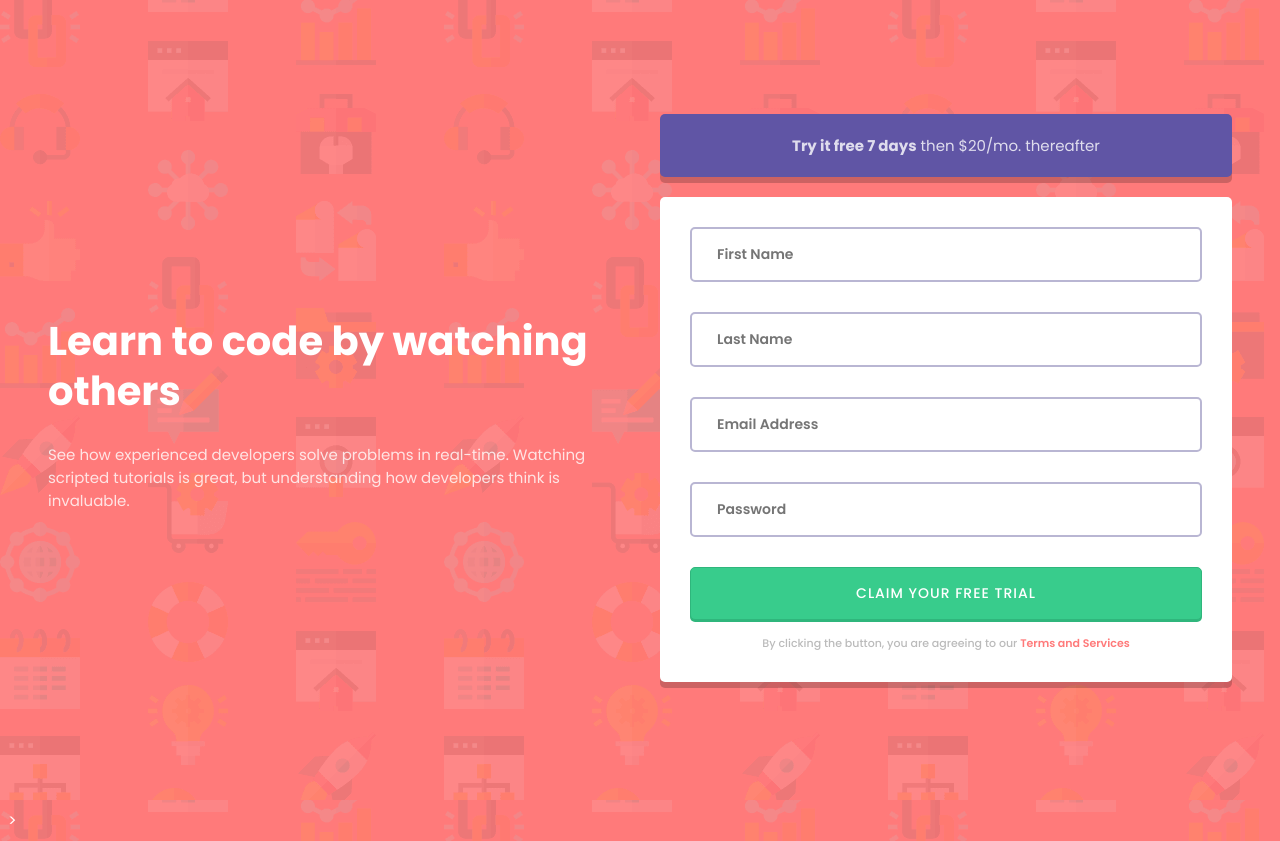
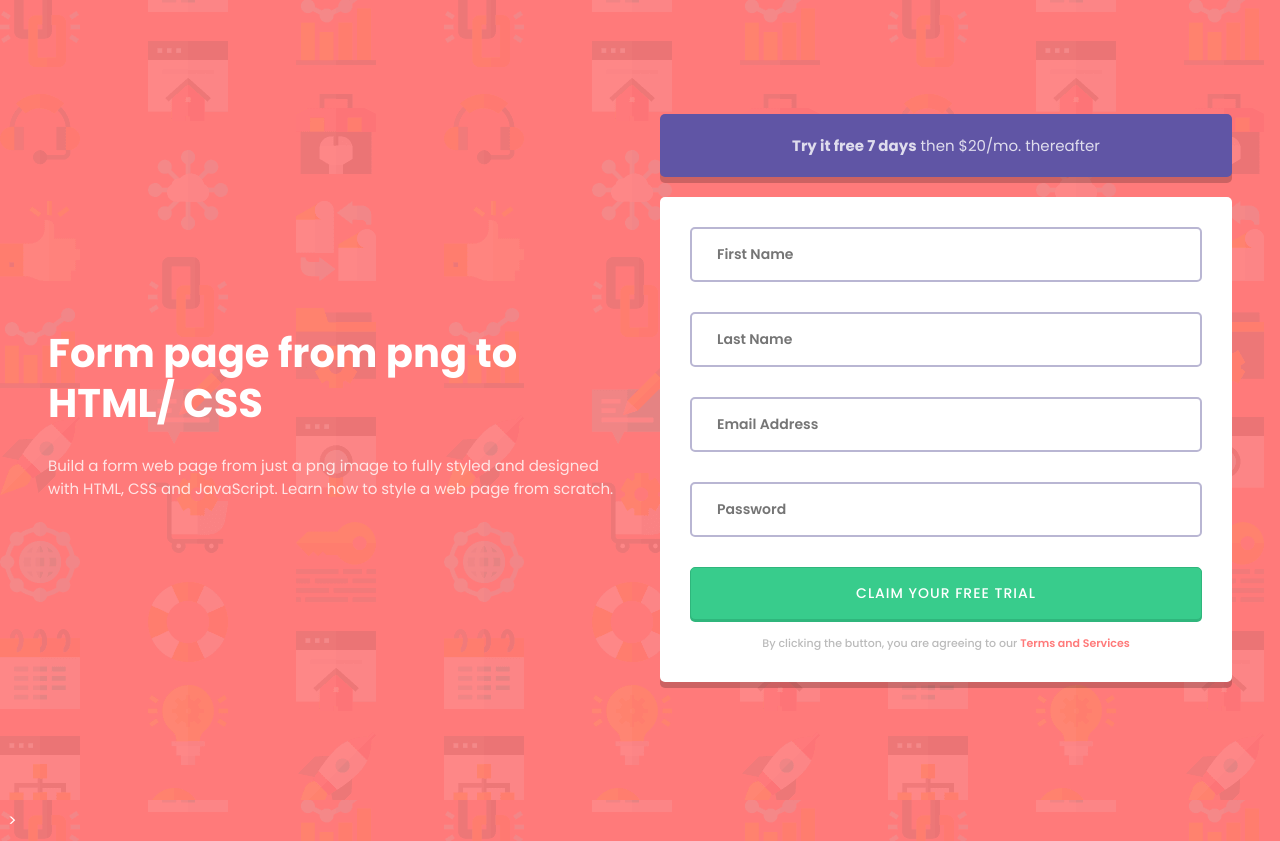
Before and after one commit to ryanam26/Create-Signup-form-form-png, a plain HTML site: page index.html in a window 1280 px wide. Drawn offline with Linux system fonts and the light colour scheme.

Commit message:
changed text on landing page

```diff
--- a/index.html
+++ b/index.html
@@ -15,9 +15,9 @@
   <div class="container">
 
     <div>
-      <h1>Learn to code by watching others</h1>
-      <p>  See how experienced developers solve problems in real-time. Watching scripted tutorials is great,
-        but understanding how developers think is invaluable.
+      <h1>Form page from png to HTML/ CSS</h1>
+      <p>  Build a form web page from just a png image to fully styled and designed with HTML,
+        CSS and JavaScript.  Learn how to style a web page from scratch.
       </p>
     </div>
 
```
